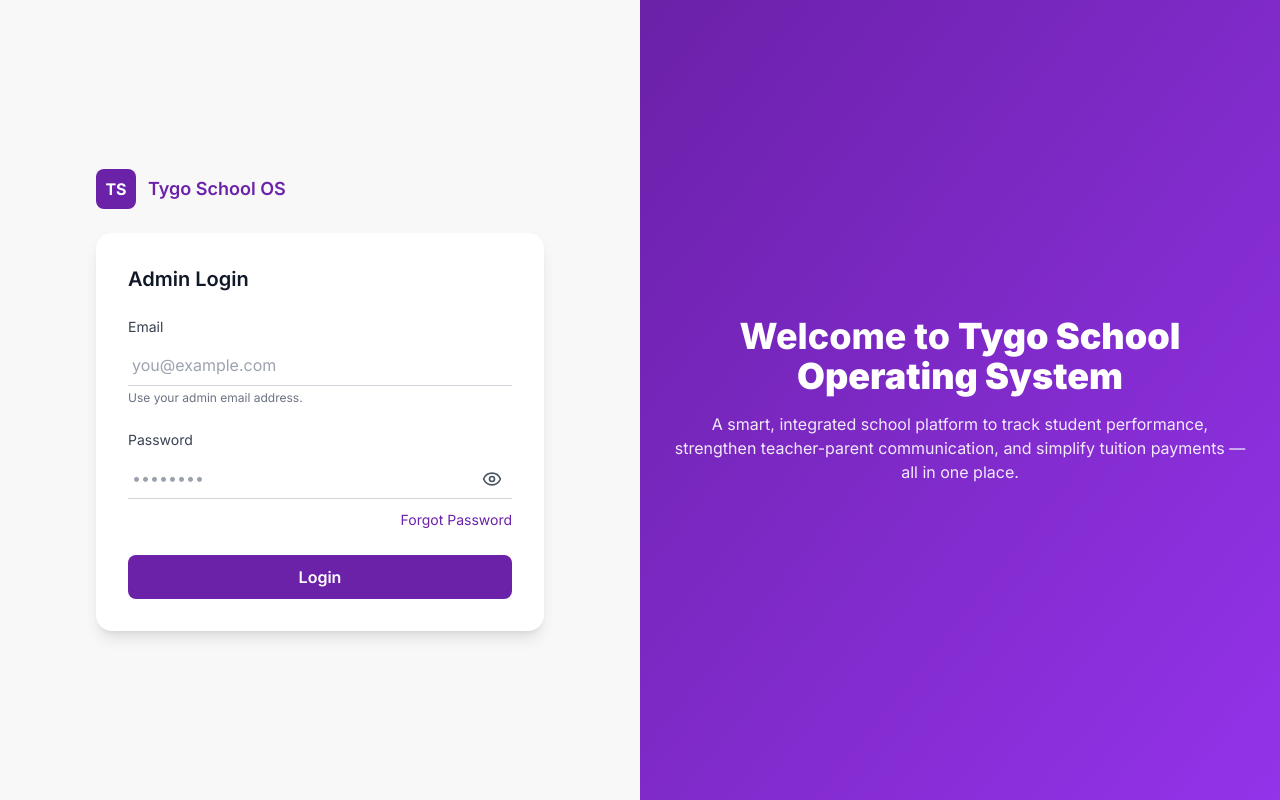
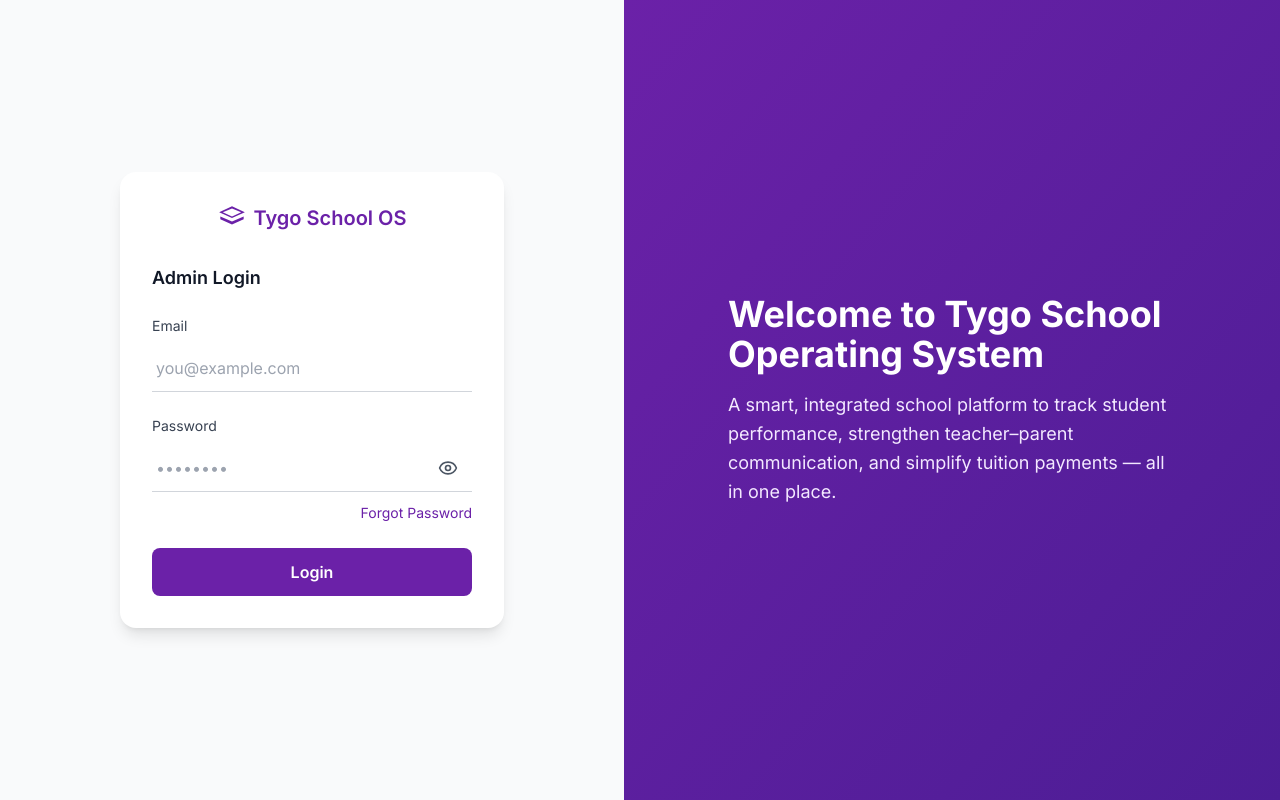
Before and after one commit to SSDIGITAL-DevTeam/Tygo-School, a Next.js app: page /login in a window 1280 px wide. Built offline with nearby package versions, Linux system fonts and the light colour scheme.

Commit message:
update: Login Page UI

```diff
--- a/app/(auth)/login/page.tsx
+++ b/app/(auth)/login/page.tsx
@@ -1,27 +1,20 @@
 "use client";
 import React, { useState } from "react";
-import AuthLayout from "../../../components/AuthLayout";
 import { Inter } from "next/font/google";
 import Link from "next/link";
 import { Eye, EyeOff } from "lucide-react";
 import { useRouter } from "next/navigation";
 
-// Load Inter font for clean typography on the entire page container
 const inter = Inter({ subsets: ["latin"] });
 
-// Admin Login Page (client component)
-// Implements a two-column layout: left form card, right purple gradient panel.
-// All inputs are controlled; password visibility toggles with accessible button.
-const LoginPage: React.FC = () => {
+export default function AdminLoginPage() {
   const router = useRouter();
-  // Controlled inputs state
   const [email, setEmail] = useState("");
   const [password, setPassword] = useState("");
   const [showPassword, setShowPassword] = useState(false);
   const [loading, setLoading] = useState(false);
   const [error, setError] = useState<string | null>(null);
 
-  // Submit handler (demo only)
   const onLogin = async (e: React.FormEvent) => {
     e.preventDefault();
     setError(null);
@@ -33,16 +26,9 @@ const LoginPage: React.FC = () => {
         body: JSON.stringify({ email, password }),
       });
       if (!res.ok) {
-        // Try to read problem+json
-        let msg = "Login failed";
-        try {
-          const p = await res.json();
-          msg = p?.detail || p?.title || msg;
-        } catch {}
-        setError(msg);
-        return;
+        const p = await res.json().catch(() => ({}));
+        throw new Error(p?.detail || p?.title || "Login failed");
       }
-      // Success: cookies set by the server; go to dashboard
       router.push("/dashboard");
     } catch (err: any) {
       setError(err?.message || "Unexpected error");
@@ -52,40 +38,56 @@ const LoginPage: React.FC = () => {
   };
 
   return (
-    <div className={inter.className}>
-      {/* AuthLayout provides the two-column structure and welcome panel */}
-      <AuthLayout>
-        {/* Login card container */}
-        <div className="rounded-2xl bg-white shadow-lg p-8 w-full">
-          {/* Card title */}
-          <h1 className="text-xl font-semibold text-gray-900 mb-6">Admin Login</h1>
+    <div className={`${inter.className} flex min-h-svh flex-col md:flex-row bg-gray-50`}>
+      {/* Left column: Login card */}
+      <div className="flex w-full md:flex-1 items-center justify-center px-4 py-6 sm:p-8">
+        <div className="w-full max-w-sm rounded-2xl bg-white p-8 shadow-lg">
+          {/* Brand center */}
+          <div className="mb-8 flex items-center justify-center gap-2 text-[#6B21A8]">
+            <svg
+              className="h-7 w-7"
+              fill="currentColor"
+              viewBox="0 0 24 24"
+              aria-hidden="true"
+            >
+              <path d="M12 2 1 7l11 5 11-5-11-5Zm0 8.8L4.1 7 12 3.9 19.9 7 12 10.8Z" />
+              <path d="M22 10.7 12 15 2 10.7V13l10 4.6 10-4.6v-2.3Z" />
+            </svg>
+            <span className="text-xl font-semibold">Tygo School OS</span>
+          </div>
 
-          {/* Login form */}
-          <form onSubmit={onLogin} className="grid gap-6" aria-describedby={error ? "login-error" : undefined}>
-            {/* Email field: label -> input association via htmlFor/id */}
+          {/* Page title now left-aligned */}
+          <h1 className="mb-6 text-left text-lg font-semibold text-gray-900">
+            Admin Login
+          </h1>
+
+          {/* Form */}
+          <form
+            onSubmit={onLogin}
+            className="space-y-6"
+            aria-describedby={error ? "login-error" : undefined}
+          >
+            {/* Email */}
             <div>
-              <label htmlFor="email" className="block text-sm text-gray-700 mb-2">
+              <label htmlFor="email" className="mb-2 block text-sm text-gray-700">
                 Email
               </label>
               <input
                 id="email"
                 name="email"
                 type="email"
+                autoComplete="username"
                 value={email}
                 onChange={(e) => setEmail(e.target.value)}
                 placeholder="you@example.com"
-                className="w-full border-b border-gray-300 bg-transparent px-1 py-2 text-gray-900 placeholder:text-gray-400 focus:outline-none focus:border-[#6B21A8]"
-                aria-describedby="email-help"
+                className="h-12 w-full appearance-none border-b border-gray-300 bg-transparent px-1 text-base text-gray-900 placeholder:text-gray-400 focus:border-[#6B21A8] focus:outline-none"
                 required
               />
-              <p id="email-help" className="mt-1 text-xs text-gray-500">
-                Use your admin email address.
-              </p>
             </div>
 
-            {/* Password field with eye toggle */}
+            {/* Password + toggle */}
             <div>
-              <label htmlFor="password" className="block text-sm text-gray-700 mb-2">
+              <label htmlFor="password" className="mb-2 block text-sm text-gray-700">
                 Password
               </label>
               <div className="relative">
@@ -93,50 +95,80 @@ const LoginPage: React.FC = () => {
                   id="password"
                   name="password"
                   type={showPassword ? "text" : "password"}
+                  autoComplete="current-password"
                   value={password}
                   onChange={(e) => setPassword(e.target.value)}
                   placeholder="••••••••"
-                  className="w-full border-b border-gray-300 bg-transparent px-1 py-2 pr-10 text-gray-900 placeholder:text-gray-400 focus:outline-none focus:border-[#6B21A8]"
+                  className="h-12 w-full appearance-none border-b border-gray-300 bg-transparent px-1 pr-10 text-base text-gray-900 placeholder:text-gray-400 focus:border-[#6B21A8] focus:outline-none"
                   required
                 />
                 <button
                   type="button"
+                  onClick={() => setShowPassword((v) => !v)}
                   aria-label={showPassword ? "Hide password" : "Show password"}
                   aria-pressed={showPassword}
-                  onClick={() => setShowPassword((v) => !v)}
-                  className="absolute right-1.5 top-1/2 -translate-y-1/2 p-1 rounded-md text-gray-600 hover:text-gray-800 focus:outline-none focus:ring-2 focus:ring-[#6B21A8]"
+                  className="absolute right-1.5 top-1/2 -translate-y-1/2 rounded-md p-2 text-gray-600 hover:text-gray-800 focus:outline-none focus:ring-2 focus:ring-[#6B21A8]"
                 >
-                  {showPassword ? <EyeOff className="w-5 h-5" /> : <Eye className="w-5 h-5" />}
+                  {showPassword ? <EyeOff className="h-5 w-5" /> : <Eye className="h-5 w-5" />}
                 </button>
               </div>
-              {/* Forgot password link */}
+
               <div className="mt-2 text-right">
-                <Link href="/forgot-password" className="text-sm text-[#6B21A8] hover:underline focus:outline-none focus:ring-2 focus:ring-[#6B21A8] rounded">
+                <Link
+                  href="/forgot-password"
+                  className="rounded text-sm text-[#6B21A8] hover:underline focus:outline-none focus:ring-2 focus:ring-[#6B21A8]"
+                >
                   Forgot Password
                 </Link>
               </div>
             </div>
 
-            {/* Inline error message for a11y */}
+            {/* Error */}
             {error && (
               <div id="login-error" role="alert" className="text-sm text-red-600">
                 {error}
               </div>
             )}
 
-            {/* Login button */}
+            {/* Submit */}
             <button
               type="submit"
               disabled={loading}
-              className="w-full h-11 rounded-lg bg-[#6B21A8] text-white font-semibold hover:bg-[#581C87] disabled:opacity-60 focus:outline-none focus:ring-2 focus:ring-offset-2 focus:ring-[#6B21A8]"
+              className="h-12 w-full rounded-lg bg-[#6B21A8] text-base font-semibold text-white hover:bg-[#581C87] disabled:opacity-60 focus:outline-none focus:ring-2 focus:ring-[#6B21A8] focus:ring-offset-2"
             >
               {loading ? "Signing in..." : "Login"}
             </button>
           </form>
         </div>
-      </AuthLayout>
+      </div>
+
+      {/* Right column: welcome gradient */}
+      <section className="hidden md:flex md:flex-1 items-center justify-center bg-gradient-to-br from-[#6B21A8] to-[#4C1D95] p-12 text-white">
+        <div className="max-w-md text-left">
+          <h2 className="mb-4 text-3xl font-bold md:text-4xl">
+            Welcome to <span className="text-white">Tygo School Operating System</span>
+          </h2>
+          <p className="text-lg leading-relaxed text-purple-100">
+            A smart, integrated school platform to track student performance,
+            strengthen teacher–parent communication, and simplify tuition payments —
+            all in one place.
+          </p>
+        </div>
+      </section>
+
+      {/* Hide native Edge/Chrome eye icon */}
+      <style jsx global>{`
+        input[type="password"]::-ms-reveal,
+        input[type="password"]::-ms-clear {
+          display: none;
+        }
+        input[type="password"]::-webkit-credentials-auto-fill-button,
+        input[type="password"]::-webkit-contact-auto-fill-button {
+          visibility: hidden;
+          display: none;
+          pointer-events: none;
+        }
+      `}</style>
     </div>
   );
-};
-
-export default LoginPage;
+}
```
Also changed, not shown: 1 other file (tests, documents, lock files or other folders).
